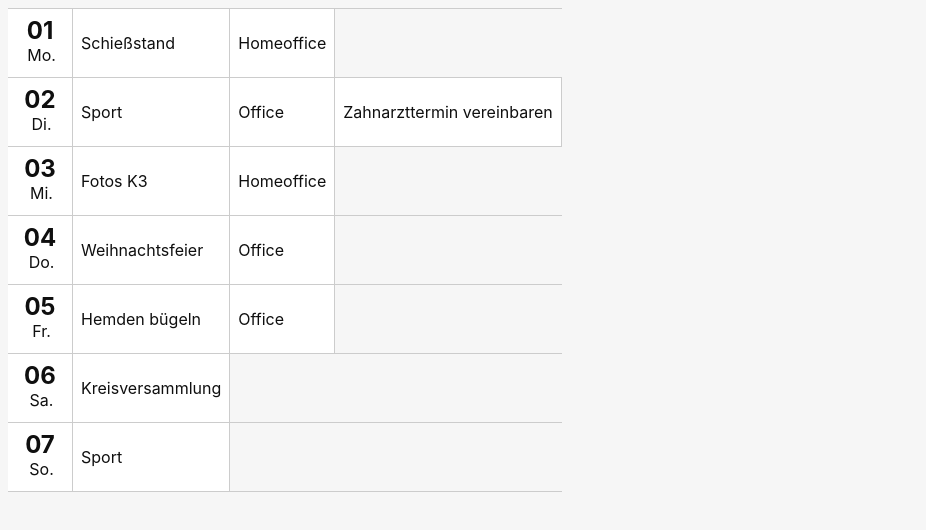
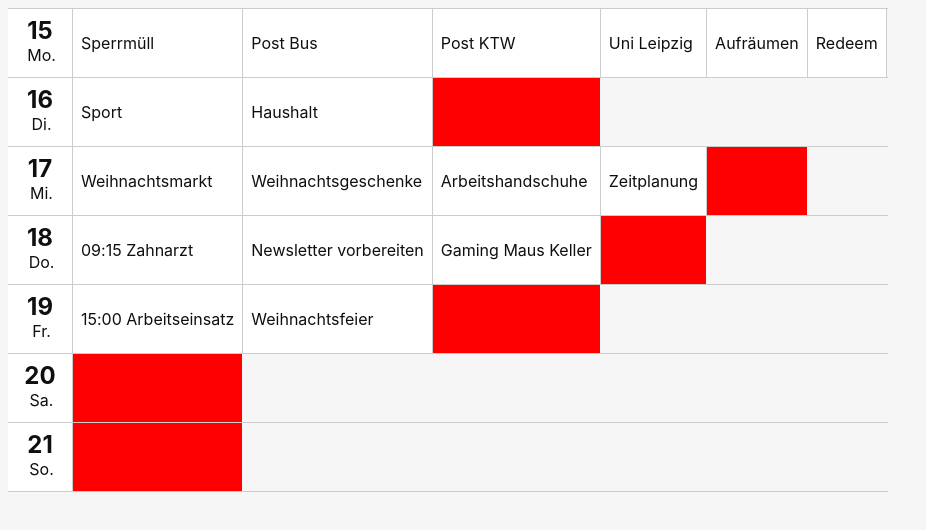
Before and after one commit to corgidevelopment/organizer-desktop, a React (Vite) app: page / in a window 1280 px wide. Shown: the top 530 px of the page, without its empty margins (0-926 px from the left). Built offline with nearby package versions, Linux system fonts and the light colour scheme.

Commit message:
Wekktable WIP Layout

```diff
--- /dev/null
+++ b/src/component/TypeAEditor.tsx
@@ -0,0 +1,17 @@
+import { EditorContent, useEditor } from '@tiptap/react';
+import StarterKit from '@tiptap/starter-kit';
+
+export type TypeAEditorProps = {
+  text: string
+}
+
+export function TypeAEditor({ text }: TypeAEditorProps) {
+  const editor = useEditor({
+    content: text,
+    extensions: [StarterKit]
+  });
+
+  return (
+    <span className="block"><EditorContent editor={editor}/></span>
+  );
+}
--- /dev/null
+++ b/src/component/week-table-add-type-a/WekkTableAddTypeA.tsx
@@ -0,0 +1,5 @@
+import './add-type-a.css'
+
+export function WeekTableAddTypeA() {
+  return <div className="add-type-a"></div>
+}
--- /dev/null
+++ b/src/component/week-table-add-type-a/add-type-a.css
@@ -0,0 +1,5 @@
+.add-type-a {
+    background-color: red;
+    width: 100%;
+    height: 100%;
+}
--- a/src/component/week-table-item/WeekTableItem.tsx
+++ b/src/component/week-table-item/WeekTableItem.tsx
@@ -1,5 +1,7 @@
 import './week-table-item.css';
 import { CalendarIcon } from '../calendar-icon/CalendarIcon.tsx';
+import { TypeAEditor } from '../TypeAEditor.tsx';
+import { WeekTableAddTypeA } from '../week-table-add-type-a/WekkTableAddTypeA.tsx';
 
 export type TypeA = {
   text: string
@@ -7,18 +9,20 @@ export type TypeA = {
 }
 
 export type WeekViewItemProps = {
-  typeAs: TypeA[]
+  items: TypeA[]
   dayName: string
   dayOfDate: number
 }
 
-export function WeekTableItem({ typeAs, dayOfDate, dayName }: WeekViewItemProps) {
+export function WeekTableItem({ items, dayOfDate, dayName }: WeekViewItemProps) {
+
+
   return (<>
     <div className="bg-white col-start-1 col-end-2 week-table week-table-item week-table-item-icon p-1">
       <CalendarIcon border={false} dayName={dayName} dayNo={dayOfDate} />
     </div>
     <div className="separator vertical"></div>
-    {typeAs.map(({ id, text }) => <>
+    {items.map(({ id, text }) => <>
       <div
         className="
         col-span-1
@@ -36,9 +40,10 @@ export function WeekTableItem({ typeAs, dayOfDate, dayName }: WeekViewItemProps)
         px-2
         "
         key={id}>
-        <span className="block">{text}</span>
+        <TypeAEditor text={text} />
       </div>
       <div className="separator vertical"></div>
     </>)}
+    <WeekTableAddTypeA/>
   </>);
 }
--- a/src/component/week-table/WeekTable.tsx
+++ b/src/component/week-table/WeekTable.tsx
@@ -1,57 +1,165 @@
 import './week-table.css';
 import { WeekTableItem } from '../week-table-item/WeekTableItem.tsx';
 
+type WeekTableDayData = {
+  date: number
+  items: {
+    id: string,
+    text: string,
+  }[]
+}
+
+type WeekTableData = {
+  fromIsoDate: string;
+  toIsoDate: string;
+  monday: WeekTableDayData;
+  tuesday: WeekTableDayData
+  wednesday: WeekTableDayData
+  thursday: WeekTableDayData
+  friday: WeekTableDayData
+  saturday: WeekTableDayData
+  sunday: WeekTableDayData
+}
+
+const WeekData: WeekTableData = {
+  fromIsoDate: '2025-12-15',
+  toIsoDate: '2025-12-21',
+  monday: {
+    date: 15,
+    items: [{
+      id: '1',
+      text: 'Sperrmüll',
+    }, {
+      id: '2',
+      text: 'Post Bus',
+    }, {
+      id: '3',
+      text: 'Post KTW',
+    }, {
+      id: '4',
+      text: 'Uni Leipzig',
+    }, {
+      id: '5',
+      text: 'Aufräumen',
+    }, {
+      id: '6',
+      text: 'Redeem',
+    }],
+  },
+  tuesday: {
+    date: 16,
+    items: [{
+      id: '7',
+      text: 'Sport',
+    }, {
+      id: '8',
+      text: 'Haushalt',
+    }],
+  },
+  wednesday: {
+    date: 17,
+    items: [{
+      id: '9',
+      text: 'Weihnachtsmarkt',
+    }, {
+      id: '10',
+      text: 'Weihnachtsgeschenke',
+    }, {
+      id: '11',
+      text: 'Arbeitshandschuhe',
+    }, {
+      id: '12',
+      text: 'Zeitplanung',
+    }],
+  },
+  thursday: {
+    date: 18,
+    items: [{
+      id: '13',
+      text: '09:15 Zahnarzt',
+    }, {
+      id: '14',
+      text: 'Newsletter vorbereiten',
+    }, {
+      id: '15',
+      text: 'Gaming Maus Keller',
+    }],
+  },
+  friday: {
+    date: 19,
+    items: [{
+      id: '16',
+      text: '15:00 Arbeitseinsatz',
+    }, {
+      id: '19',
+      text: 'Weihnachtsfeier',
+    }],
+  },
+  saturday: {
+    date: 20,
+    items: [],
+  },
+  sunday: {
+    date: 21,
+    items: [],
+  },
+};
+
+function maximumWeekDataElements(data: WeekTableData) {
+  const lengths = [data.monday, data.tuesday, data.wednesday, data.thursday, data.friday, data.saturday, data.sunday].map(d => d.items.length);
+  let maximum = 0;
+  lengths.forEach(l => {
+    if (l > maximum) {
+      maximum = l;
+    }
+  });
+  return maximum;
+}
+
+const colRepeat = maximumWeekDataElements(WeekData) + 2;
+
+const gridStyle = {
+  gridTemplateColumns: `repeat(${colRepeat},max-content 1px)`
+}
+
 export function WeekTable() {
   return (<div
-    className="
-      grid
-      items-center
-      w-fit
-      justify-items-start
-      min-h-[300px]
-      week-table week-table-grid
-      min-w-[300px]
-      m-2
-      "
-  >
+    className={`grid items-center w-fit justify-items-start min-h-[300px] week-table week-table-grid min-w-[300px] m-2`} style={gridStyle}>
     <div className="separator col-span-full"></div>
     <WeekTableItem
-      typeAs={[{ id: '1', text: 'Schießstand' }, { id: '2', text: 'Homeoffice' }]}
+      items={WeekData.monday.items}
       dayName="Montag"
-      dayOfDate={1} />
+      dayOfDate={WeekData.monday.date} />
     <div className="separator col-span-full"></div>
     <WeekTableItem
-      typeAs={[{ id: '3', text: 'Sport' }, { id: '4', text: 'Office' }, {
-        id: '14',
-        text: 'Zahnarzttermin vereinbaren',
-      }]}
+      items={WeekData.tuesday.items}
       dayName="Dienstag"
-      dayOfDate={2} />
+      dayOfDate={WeekData.tuesday.date} />
     <div className="separator col-span-full"></div>
     <WeekTableItem
-      typeAs={[{ id: '5', text: 'Fotos K3' }, { id: '6', text: 'Homeoffice' }]}
+      items={WeekData.wednesday.items}
       dayName="Mittwoch"
-      dayOfDate={3} />
+      dayOfDate={WeekData.wednesday.date} />
     <div className="separator col-span-full"></div>
     <WeekTableItem
-      typeAs={[{ id: '7', text: 'Weihnachtsfeier' }, { id: '8', text: 'Office' }]}
+      items={WeekData.thursday.items}
       dayName="Donnerstag"
-      dayOfDate={4} />
+      dayOfDate={WeekData.thursday.date} />
     <div className="separator col-span-full"></div>
     <WeekTableItem
-      typeAs={[{ id: '9', text: 'Hemden bügeln' }, { id: '10', text: 'Office' }]}
+      items={WeekData.friday.items}
       dayName="Freitag"
-      dayOfDate={5} />
+      dayOfDate={WeekData.friday.date} />
     <div className="separator col-span-full"></div>
     <WeekTableItem
-      typeAs={[{ id: '11', text: 'Kreisversammlung' }]}
+      items={WeekData.saturday.items}
       dayName="Samstag"
-      dayOfDate={6} />
+      dayOfDate={WeekData.saturday.date} />
     <div className="separator col-span-full"></div>
     <WeekTableItem
-      typeAs={[{ id: '13', text: 'Sport' }]}
+      items={WeekData.sunday.items}
       dayName="Sonntag"
-      dayOfDate={7} />
+      dayOfDate={WeekData.sunday.date} />
     <div className="separator col-span-full"></div>
   </div>);
 }
--- a/src/component/week-table/week-table.css
+++ b/src/component/week-table/week-table.css
@@ -1,5 +1,4 @@
 .week-table-grid {
-    grid-template-columns: repeat(4, max-content 1px);
     grid-template-rows: repeat(7,  1px 1fr) 1px;
 }
 
```
